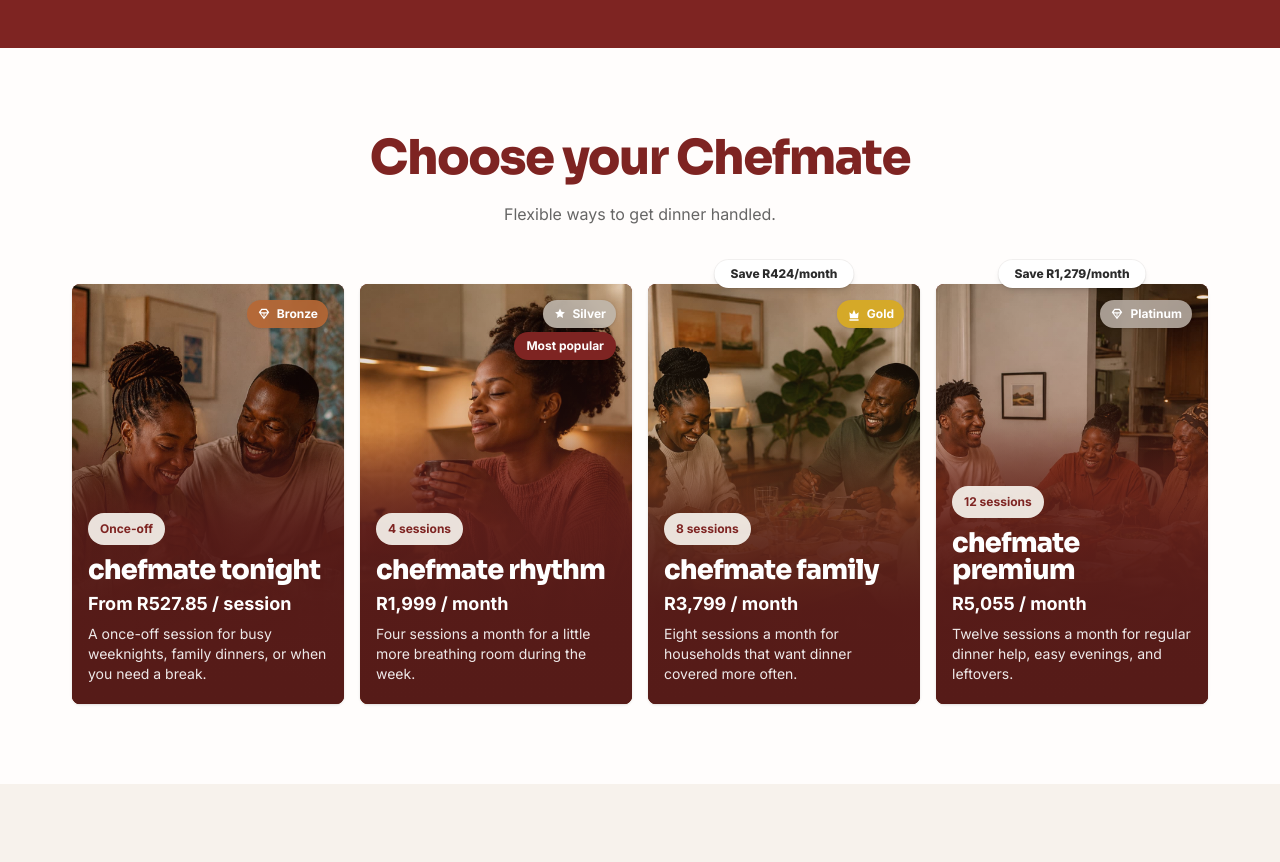
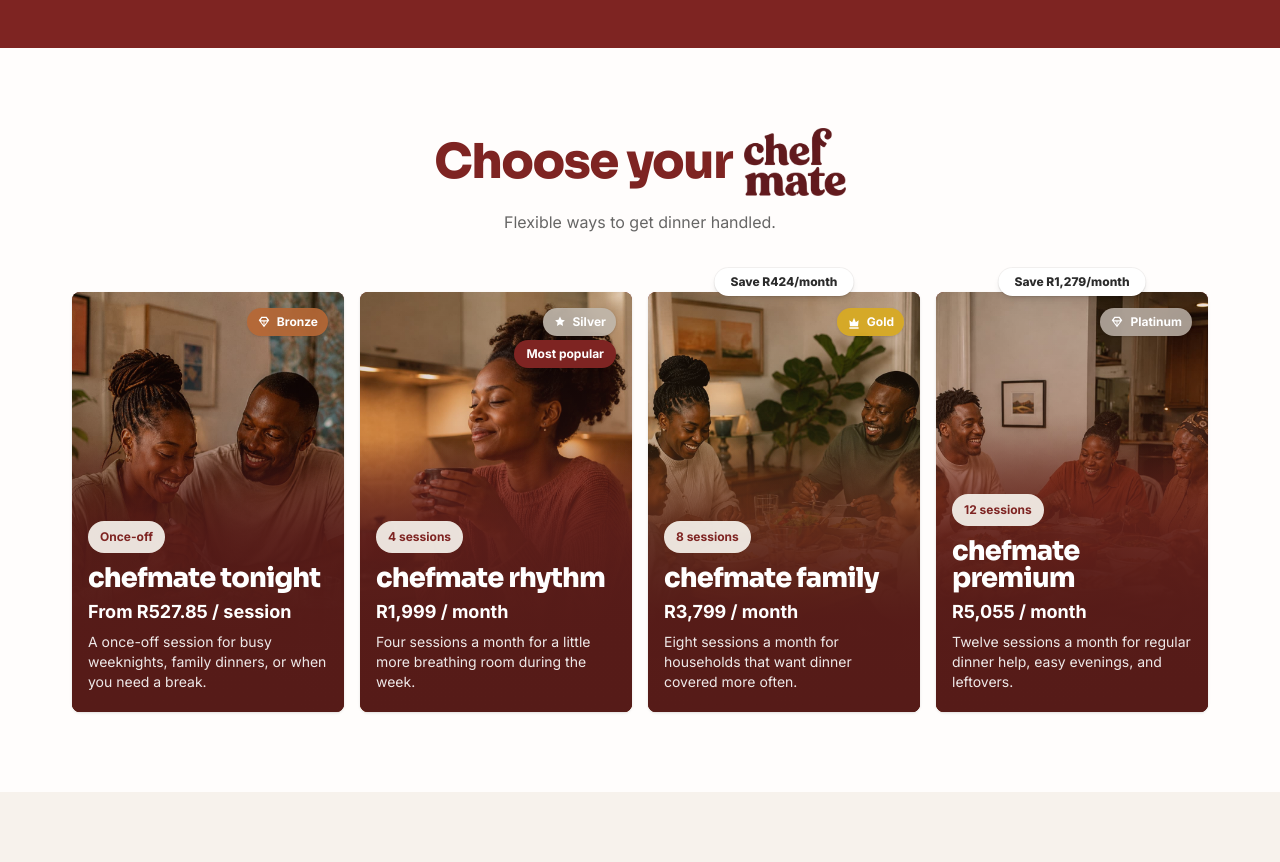
Before and after one commit to Kamvacodes2/Chef_app_exploration, a Next.js app in the folder apps/web/: page / in a window 1280 px wide. Shown: the part 3980-4842 px from the top of the page. Built offline with nearby package versions, Linux system fonts and the light colour scheme; no server answers.

Commit message:
ui: use logo wordmark in pricing heading

```diff
--- a/apps/web/scripts/convert-assets.mjs
+++ b/apps/web/scripts/convert-assets.mjs
@@ -457,6 +457,7 @@ async function convertBrandLogo() {
   const outs = [
     "public/images/brand/logo.webp",
     "public/images/brand/logo-icon.webp",
+    "public/images/brand/logo-wordmark.webp",
     "src/app/icon.png",
   ];
 
@@ -502,6 +503,25 @@ async function convertBrandLogo() {
       .webp({ quality: 90 })
       .toFile(iconOut);
     console.log("[ok] public/images/brand/logo-icon.webp");
+
+    // Wordmark-only crop, preserving the exact baked-in "chef" / "mate"
+    // letterforms without carrying the pot + spoon icon into inline text.
+    const wordmarkExtracted = await sharp(trimmed)
+      .extract({
+        left: iconWidth,
+        top: 0,
+        width: trimmedInfo.width - iconWidth,
+        height: trimmedInfo.height,
+      })
+      .toBuffer();
+    const wordmarkTrimmed = await sharp(wordmarkExtracted).trim({ threshold: 10 }).toBuffer();
+
+    const wordmarkOut = join(ROOT, "public/images/brand/logo-wordmark.webp");
+    await sharp(wordmarkTrimmed)
+      .resize({ width: 720, withoutEnlargement: true })
+      .webp({ quality: 90 })
+      .toFile(wordmarkOut);
+    console.log("[ok] public/images/brand/logo-wordmark.webp");
 
     // App Router favicon/tab icon (src/app/icon.png is auto-served by Next.js).
     // Composited onto a white square canvas since the icon crop has no alpha.
--- a/apps/web/src/features/landing/PricingPlans.tsx
+++ b/apps/web/src/features/landing/PricingPlans.tsx
@@ -49,9 +49,19 @@ export function PricingPlans(): ReactElement {
         <div className="mx-auto mb-8 max-w-2xl text-center">
           <h2
             id="plans-heading"
-            className="font-display text-4xl leading-tight text-[var(--color-oxblood)] sm:text-5xl"
+            className="flex flex-wrap items-center justify-center gap-x-3 gap-y-1 font-display text-4xl leading-none text-[var(--color-oxblood)] sm:text-5xl"
           >
-            Choose your Chefmate
+            <span>Choose your</span>
+            <span className="sr-only"> chefmate</span>
+            <Image
+              src="/images/brand/logo-wordmark.webp"
+              alt=""
+              width={589}
+              height={393}
+              aria-hidden="true"
+              data-testid="pricing-heading-wordmark"
+              className="h-[3.25rem] w-auto object-contain sm:h-[4.25rem]"
+            />
           </h2>
           <p className="mt-3 text-base leading-7 text-[var(--color-charcoal)]/72">
             Flexible ways to get dinner handled.
```
Also changed, not shown: apps/web/public/images/brand/logo-wordmark.webp (added), 1 other file (tests, documents, lock files or other folders).
